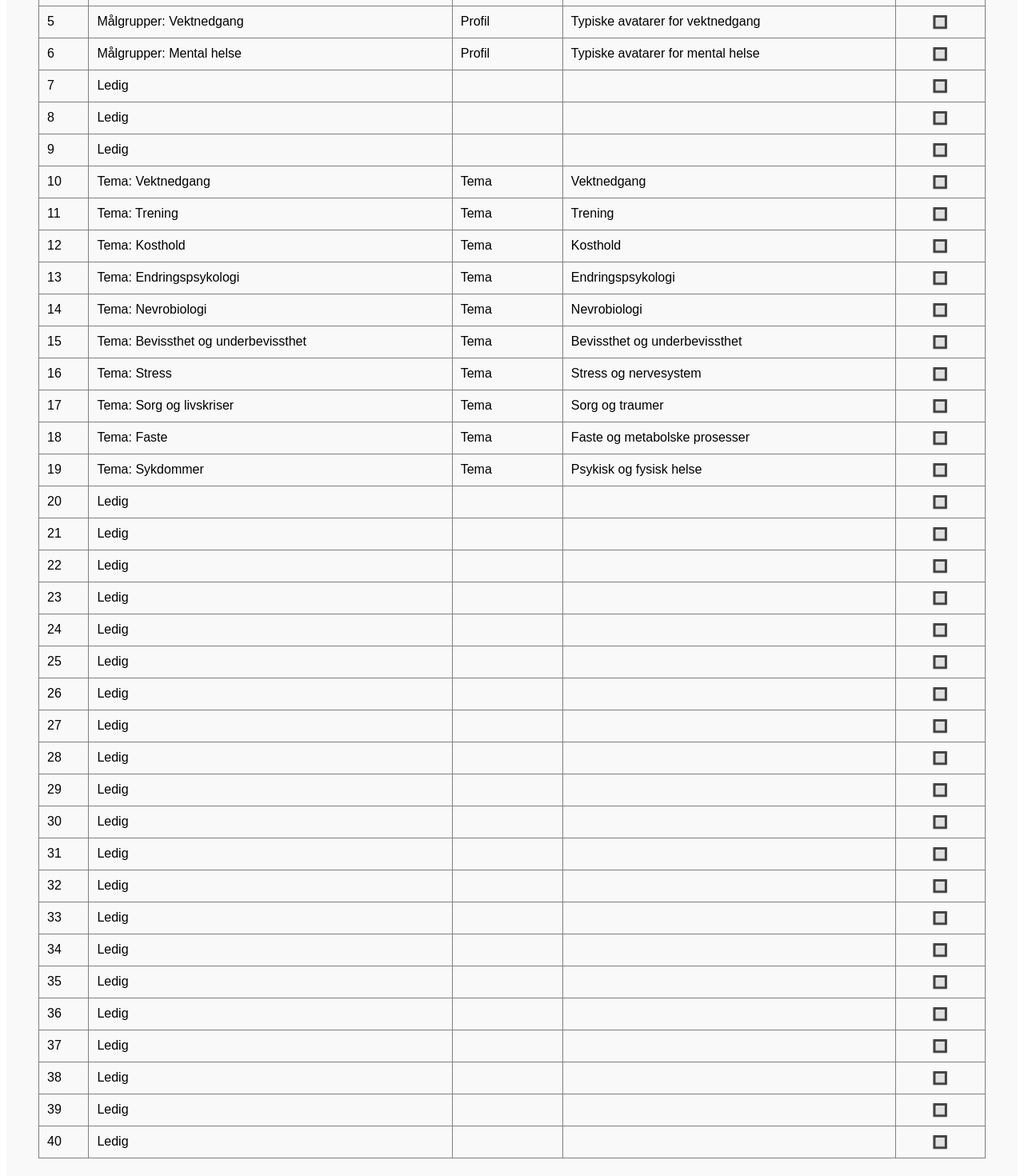
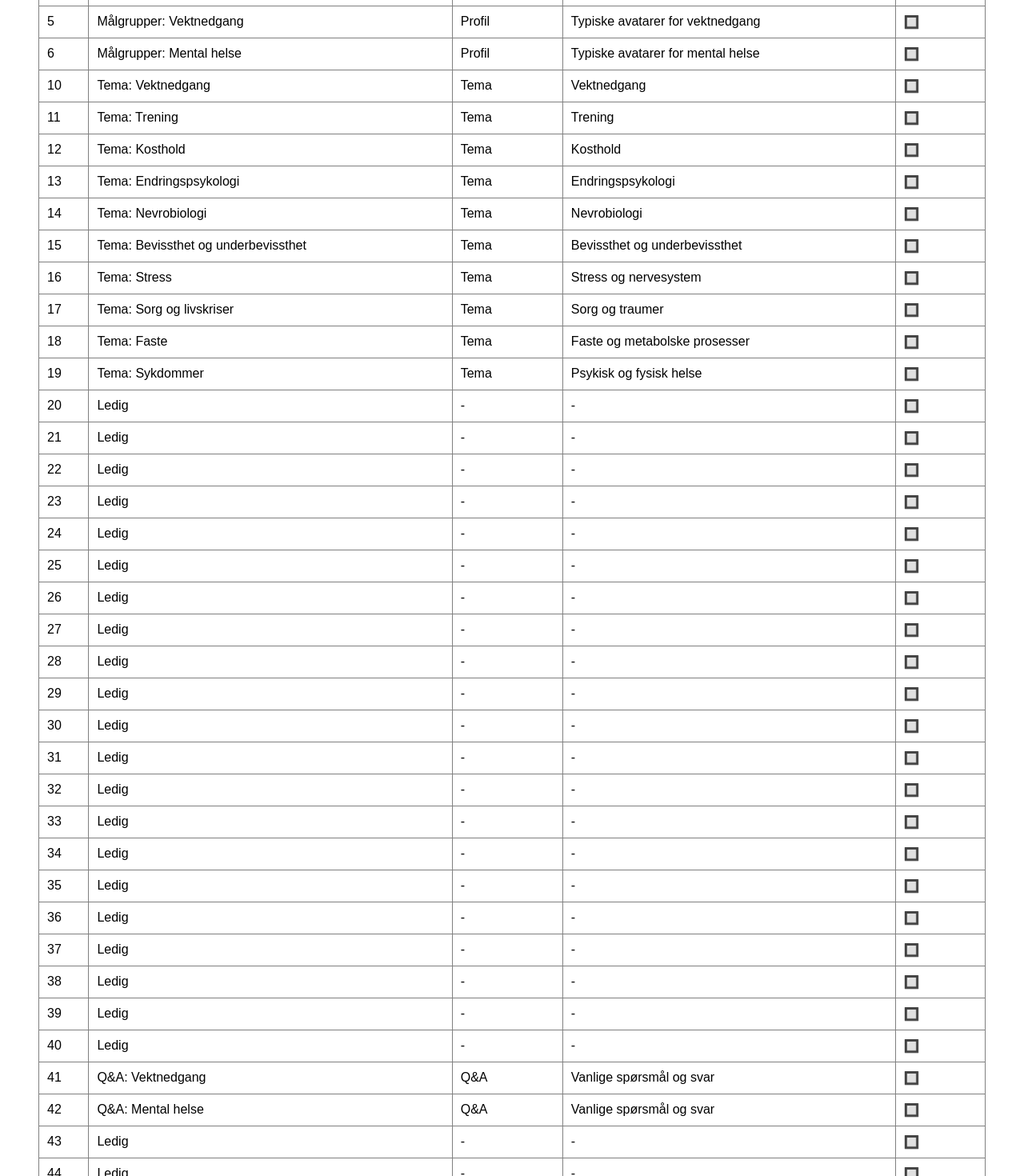
Before and after one commit to mortenhoelno/Nullfilter-admin, a Next.js app: page /admin in a window 1280 px wide. Shown: the part 420-1890 px from the top of the page at 80% size. Built offline with nearby package versions, Linux system fonts and the light colour scheme.

Commit message:
Update admin.tsx

```diff
--- a/pages/admin.tsx
+++ b/pages/admin.tsx
@@ -14,9 +14,8 @@ export default function AdminPage() {
     { id: 4, title: "Veiledning: Kombinert tilnærming", category: "Prosess", theme: "Mental helse og vekt sammen" },
     { id: 5, title: "Målgrupper: Vektnedgang", category: "Profil", theme: "Typiske avatarer for vektnedgang" },
     { id: 6, title: "Målgrupper: Mental helse", category: "Profil", theme: "Typiske avatarer for mental helse" },
-    { id: 7, title: "Ledig", category: "", theme: "" },
-    { id: 8, title: "Ledig", category: "", theme: "" },
-    { id: 9, title: "Ledig", category: "", theme: "" },
+
+    // Temadokumenter 10–19
     { id: 10, title: "Tema: Vektnedgang", category: "Tema", theme: "Vektnedgang" },
     { id: 11, title: "Tema: Trening", category: "Tema", theme: "Trening" },
     { id: 12, title: "Tema: Kosthold", category: "Tema", theme: "Kosthold" },
@@ -27,14 +26,41 @@ export default function AdminPage() {
     { id: 17, title: "Tema: Sorg og livskriser", category: "Tema", theme: "Sorg og traumer" },
     { id: 18, title: "Tema: Faste", category: "Tema", theme: "Faste og metabolske prosesser" },
     { id: 19, title: "Tema: Sykdommer", category: "Tema", theme: "Psykisk og fysisk helse" },
-    ...Array.from({ length: 21 }, (_, i) => {
-      const id = i + 20
-      const defined = {
-        41: { title: "Q&A: Vektnedgang", category: "Q&A", theme: "Vanlige spørsmål og svar" },
-        42: { title: "Q&A: Mental helse", category: "Q&A", theme: "Vanlige spørsmål og svar" }
-      }[id]
-      return { id, ...(defined ?? { title: "Ledig", category: "", theme: "" }) }
-    }),
+
+    // Flere dokumenter og plassholdere
+    { id: 20, title: "Ledig", category: "-", theme: "-" },
+    { id: 21, title: "Ledig", category: "-", theme: "-" },
+    { id: 22, title: "Ledig", category: "-", theme: "-" },
+    { id: 23, title: "Ledig", category: "-", theme: "-" },
+    { id: 24, title: "Ledig", category: "-", theme: "-" },
+    { id: 25, title: "Ledig", category: "-", theme: "-" },
+    { id: 26, title: "Ledig", category: "-", theme: "-" },
+    { id: 27, title: "Ledig", category: "-", theme: "-" },
+    { id: 28, title: "Ledig", category: "-", theme: "-" },
+    { id: 29, title: "Ledig", category: "-", theme: "-" },
+    { id: 30, title: "Ledig", category: "-", theme: "-" },
+    { id: 31, title: "Ledig", category: "-", theme: "-" },
+    { id: 32, title: "Ledig", category: "-", theme: "-" },
+    { id: 33, title: "Ledig", category: "-", theme: "-" },
+    { id: 34, title: "Ledig", category: "-", theme: "-" },
+    { id: 35, title: "Ledig", category: "-", theme: "-" },
+    { id: 36, title: "Ledig", category: "-", theme: "-" },
+    { id: 37, title: "Ledig", category: "-", theme: "-" },
+    { id: 38, title: "Ledig", category: "-", theme: "-" },
+    { id: 39, title: "Ledig", category: "-", theme: "-" },
+    { id: 40, title: "Ledig", category: "-", theme: "-" },
+
+    // Q&A 41–50
+    { id: 41, title: "Q&A: Vektnedgang", category: "Q&A", theme: "Vanlige spørsmål og svar" },
+    { id: 42, title: "Q&A: Mental helse", category: "Q&A", theme: "Vanlige spørsmål og svar" },
+    { id: 43, title: "Ledig", category: "-", theme: "-" },
+    { id: 44, title: "Ledig", category: "-", theme: "-" },
+    { id: 45, title: "Ledig", category: "-", theme: "-" },
+    { id: 46, title: "Ledig", category: "-", theme: "-" },
+    { id: 47, title: "Ledig", category: "-", theme: "-" },
+    { id: 48, title: "Ledig", category: "-", theme: "-" },
+    { id: 49, title: "Ledig", category: "-", theme: "-" },
+    { id: 50, title: "Ledig", category: "-", theme: "-" },
   ]
 
   const handleUpload = () => {
@@ -46,14 +72,15 @@ export default function AdminPage() {
   }
 
   return (
-    <div style={{ padding: 40, fontFamily: 'Arial, sans-serif', backgroundColor: '#f9f9f9' }}>
+    <div style={{ padding: 40, fontFamily: 'Arial, sans-serif' }}>
       <h1 style={{ fontSize: 32, fontWeight: 'bold', marginBottom: 10 }}>🧠 NULL FILTER Chatbot</h1>
       <h2 style={{ fontSize: 22, fontWeight: 'normal', marginBottom: 30 }}>Admin-side for opplasting av dokumenter</h2>
 
       <h2 style={{ fontSize: 22, fontWeight: 'bold' }}>🗂️ Statusoversikt</h2>
+
       <table border={1} cellPadding={10} style={{ borderCollapse: 'collapse', marginTop: 20, width: '100%' }}>
         <thead>
-          <tr style={{ backgroundColor: '#efefef' }}>
+          <tr style={{ backgroundColor: '#f0f0f0' }}>
             <th>#</th>
             <th>Tittel</th>
             <th>Kategori</th>
@@ -68,7 +95,7 @@ export default function AdminPage() {
               <td>{doc.title}</td>
               <td>{doc.category}</td>
               <td>{doc.theme}</td>
-              <td style={{ textAlign: 'center' }}>{uploadedDocs.includes(doc.id) ? '✅' : '🔲'}</td>
+              <td>{uploadedDocs.includes(doc.id) ? '✅' : '🔲'}</td>
             </tr>
           ))}
         </tbody>
@@ -76,9 +103,7 @@ export default function AdminPage() {
 
       <hr style={{ margin: '40px 0' }} />
 
-      <p style={{ marginBottom: 10 }}>
-        Velg dokumentnummer og last opp filen (.txt eller .md). Dette oppdaterer chatbotens kunnskapsbase med din struktur.
-      </p>
+      <p style={{ marginBottom: 10 }}>Velg dokumentnummer og last opp filen (.txt eller .md). Dette oppdaterer chatbotens kunnskapsbase med din struktur.</p>
 
       <div style={{ marginBottom: 20 }}>
         <label>
@@ -119,7 +144,7 @@ export default function AdminPage() {
       <div style={{ marginTop: 40, padding: 20, background: '#fffbe6', borderRadius: 8 }}>
         <h3>💡 Dagens inspirasjonsquote</h3>
         <blockquote style={{ fontStyle: 'italic', marginTop: 10 }}>
-          "Små justeringer i dag kan skape store forandringer i morgen."
+          \"Små justeringer i dag kan skape store forandringer i morgen.\"
         </blockquote>
         <p style={{ marginTop: 5 }}>– Nullfilter GPT</p>
       </div>
```
